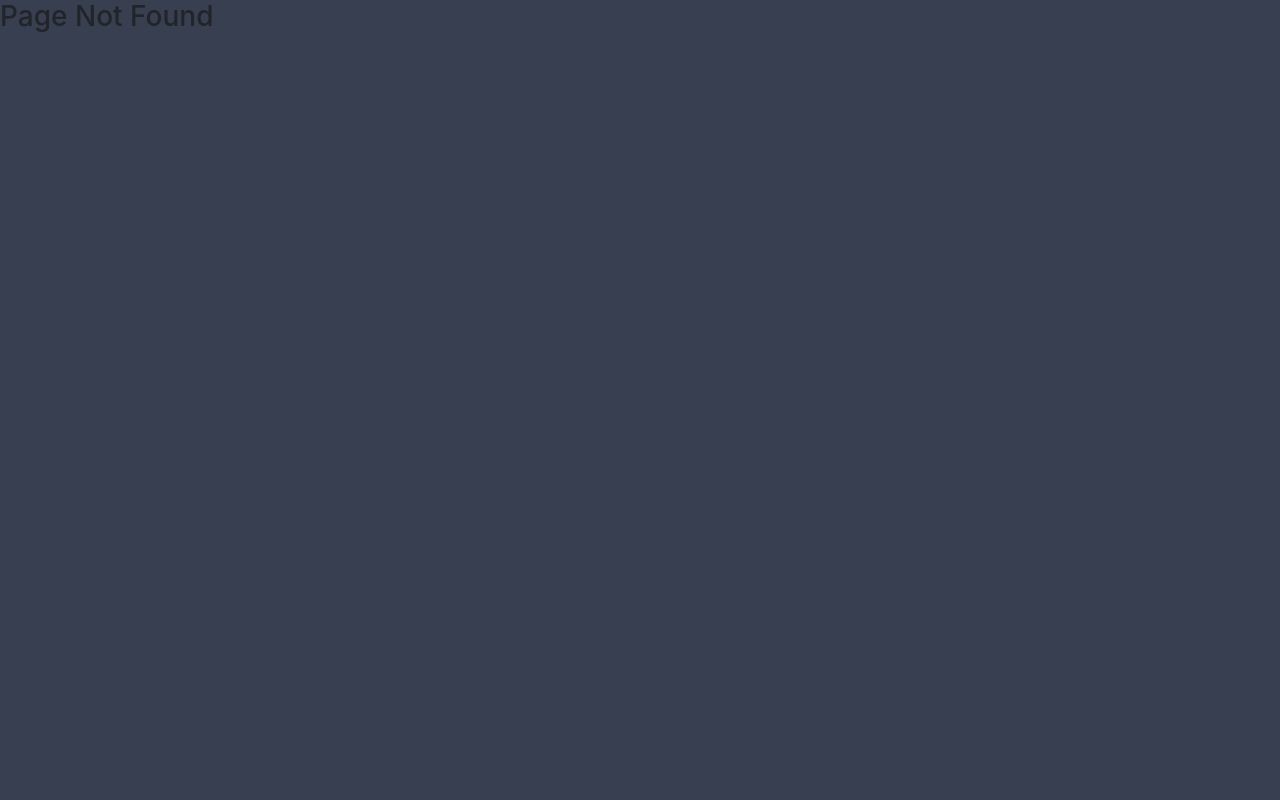
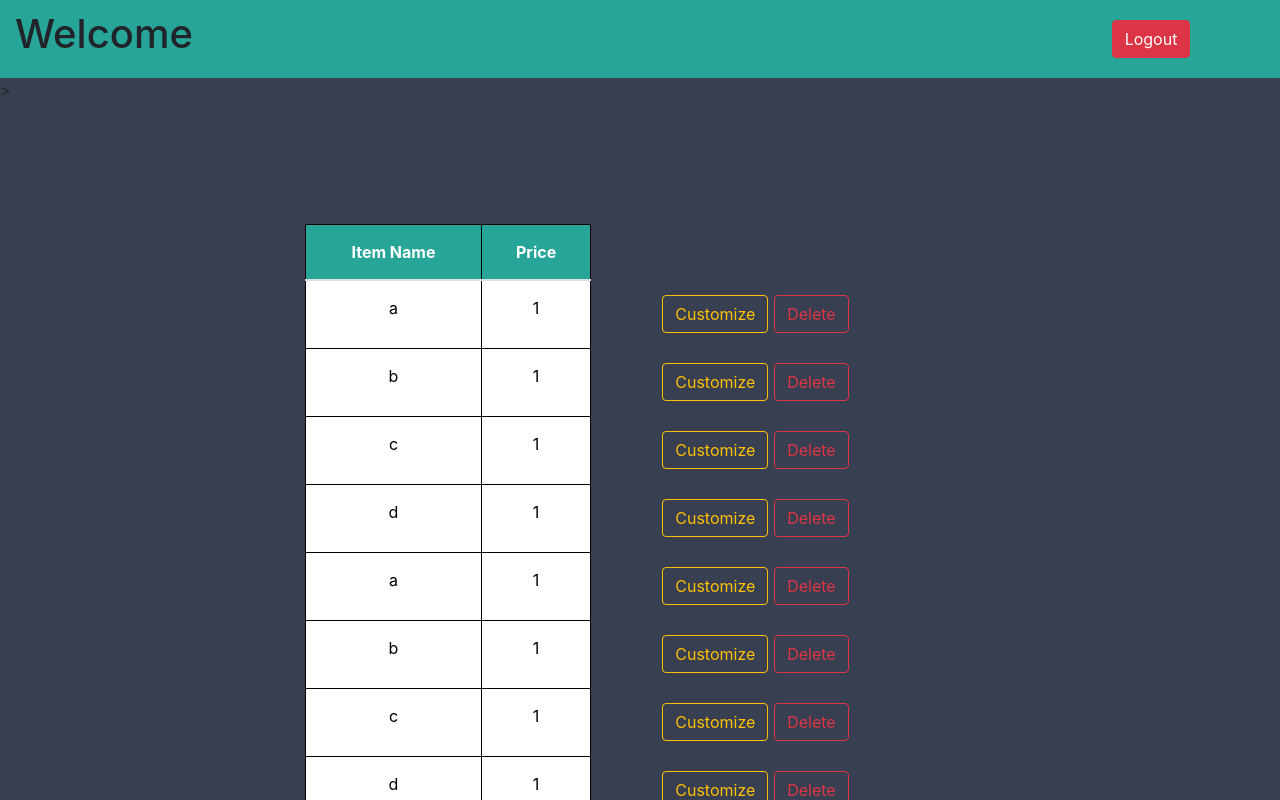
Before and after one commit to AdityaKotwal100/angular-front-end, an Angular app in the folder mess-management/: page /admin-page in a window 1280 px wide. Before the commit this address had no page. Shown: the top 800 px of the page. Built offline with nearby package versions, Linux system fonts and the light colour scheme.

Commit message:
admin page

```diff
--- /dev/null
+++ b/mess-management/src/app/admin-page/admin-page.component.css
@@ -0,0 +1,32 @@
+.top
+{
+    width : auto;
+    background-color: #27A599;
+}
+.row{
+    width: 100%;
+  }
+
+  th, td {
+    padding: 15px;
+
+      border: 1px solid black;
+    }
+    th {
+      background-color: #27A599;
+      color: white;
+    }
+    td {
+        color: black;
+        background-color: white;
+    }
+    .table {
+      text-align:center;
+      margin-top: 20%;
+     ;
+    }
+    label
+    {
+        color: black;
+        font-weight: bold;
+    }
--- /dev/null
+++ b/mess-management/src/app/admin-page/admin-page.component.html
@@ -0,0 +1,45 @@
+<app-topnav></app-topnav>>
+<div class = "row">
+    <div class = "col-md-3"></div>
+    <div class = "col-md-6">
+
+        <div class ="row">
+            <table class="table scrolldown">
+                <thead>
+                    <tr>
+                      <th>Item Name</th>
+                      <th>Price</th>
+                    </tr>
+                  </thead>
+                  <tbody>
+
+                    <tr *ngFor= "let item of breakfast">
+                        <td>{{ item.name }}</td>
+                        <td> {{ item.price }} </td>
+                        <td style = "background-color: #383F51; border: #383F51;"><button type="button" style = "margin-left : 2%;" class="btn btn-outline-warning">Customize</button>
+                            <button type="button" style = "margin-left : 2%;" class="btn btn-outline-danger">Delete</button>
+                        </td>
+                    </tr>
+
+                    <tr *ngFor= "let item of lunch">
+                        <td>{{ item.name }}</td>
+                        <td> {{ item.price }} </td>
+                        <td style = "background-color: #383F51; border: #383F51;"><button type="button" style = "margin-left : 2%;" class="btn btn-outline-warning">Customize</button>
+                            <button type="button" style = "margin-left : 2%;" class="btn btn-outline-danger">Delete</button>
+                        </td>
+                    </tr>
+
+                    <tr *ngFor= "let item of dinner">
+                        <td>{{ item.name }}</td>
+                        <td> {{ item.price }} </td>     <!--Button id will locate element-->
+                        <td style = "background-color: #383F51; border: #383F51;"><button type="button" style = "margin-left : 2%;" class="btn btn-outline-warning">Customize</button>
+                            <button type="button" style = "margin-left : 2%;" class="btn btn-outline-danger">Delete</button>
+                        </td>
+                    </tr>
+
+                  </tbody>
+            </table>
+            <br>
+    </div>
+    </div>
+    </div>
--- /dev/null
+++ b/mess-management/src/app/admin-page/admin-page.component.ts
@@ -0,0 +1,23 @@
+import { Component, OnInit } from '@angular/core';
+
+@Component({
+  selector: 'app-admin-page',
+  templateUrl: './admin-page.component.html',
+  styleUrls: ['./admin-page.component.css']
+})
+export class AdminPageComponent implements OnInit {
+  breakfast : any[] = [{name : 'a', price : 1},{name : 'b', price : 1},{name : 'c', price : 1},{name : 'd', price : 1}];
+
+  lunch : any[] = [{name : 'a', price : 1},{name : 'b', price : 1},{name : 'c', price : 1},{name : 'd', price : 1}];
+
+  dinner : any[] = [{name : 'a', price : 1},{name : 'b', price : 1},{name : 'c', price : 1},{name : 'd', price : 1}];
+
+
+  //modify items not the time table
+  //api response will be list of items
+  constructor() { }
+
+  ngOnInit(): void {
+  }
+
+}
--- a/mess-management/src/app/app-routing.module.ts
+++ b/mess-management/src/app/app-routing.module.ts
@@ -3,13 +3,15 @@ import { Routes, RouterModule } from '@angular/router';
 import { LoginComponent } from './login/login.component';
 import { MenuComponent } from './menu/menu.component';
 import { PageNotFoundComponent } from './page-not-found/page-not-found.component';
+import { AdminPageComponent } from './admin-page/admin-page.component'
 
 
 const routes: Routes = [
   {path : '', redirectTo: '/login', pathMatch: 'full'}, //default
   {path : 'login', component: LoginComponent},
   {path : 'menu', component: MenuComponent},
-  {path : '**', component : PageNotFoundComponent}
+  {path : 'admin-page', component: AdminPageComponent},
+  {path : '**', component : PageNotFoundComponent},
 ];
 
 @NgModule({
@@ -17,4 +19,4 @@ const routes: Routes = [
   exports: [RouterModule]
 })
 export class AppRoutingModule { }
-export const routingComponents = [LoginComponent, MenuComponent,PageNotFoundComponent]
+export const routingComponents = [LoginComponent, MenuComponent,AdminPageComponent,PageNotFoundComponent]
--- a/mess-management/src/app/app.module.ts
+++ b/mess-management/src/app/app.module.ts
@@ -1,14 +1,13 @@
 import { BrowserModule } from '@angular/platform-browser';
 import { NgModule } from '@angular/core';
-import bootstrap from "bootstrap";
 import { HttpClientModule } from '@angular/common/http';
-
 import { AppRoutingModule, routingComponents } from './app-routing.module';
 import { AppComponent } from './app.component';
 //import { LoginComponent } from './login/login.component';
 //import { MenuComponent } from './menu/menu.component';
 import { TopnavComponent } from './topnav/topnav.component';
 import { PageNotFoundComponent } from './page-not-found/page-not-found.component';
+import { AdminPageComponent } from './admin-page/admin-page.component';
 
 @NgModule({
   declarations: [
@@ -17,7 +16,8 @@ import { PageNotFoundComponent } from './page-not-found/page-not-found.component
     //MenuComponent,
     TopnavComponent,
     routingComponents,
-    PageNotFoundComponent
+    PageNotFoundComponent,
+    AdminPageComponent
 
   ],
   imports: [
--- a/mess-management/src/app/menu/menu.component.html
+++ b/mess-management/src/app/menu/menu.component.html
@@ -63,7 +63,8 @@
               </tbody>
         </table>
         <br>
-
+</div>
+</div>
 </div>
 <div class = "row">
   <div class="col-sm-6 text-center">
```
Also changed, not shown: 1 other file (tests, documents, lock files or other folders).
